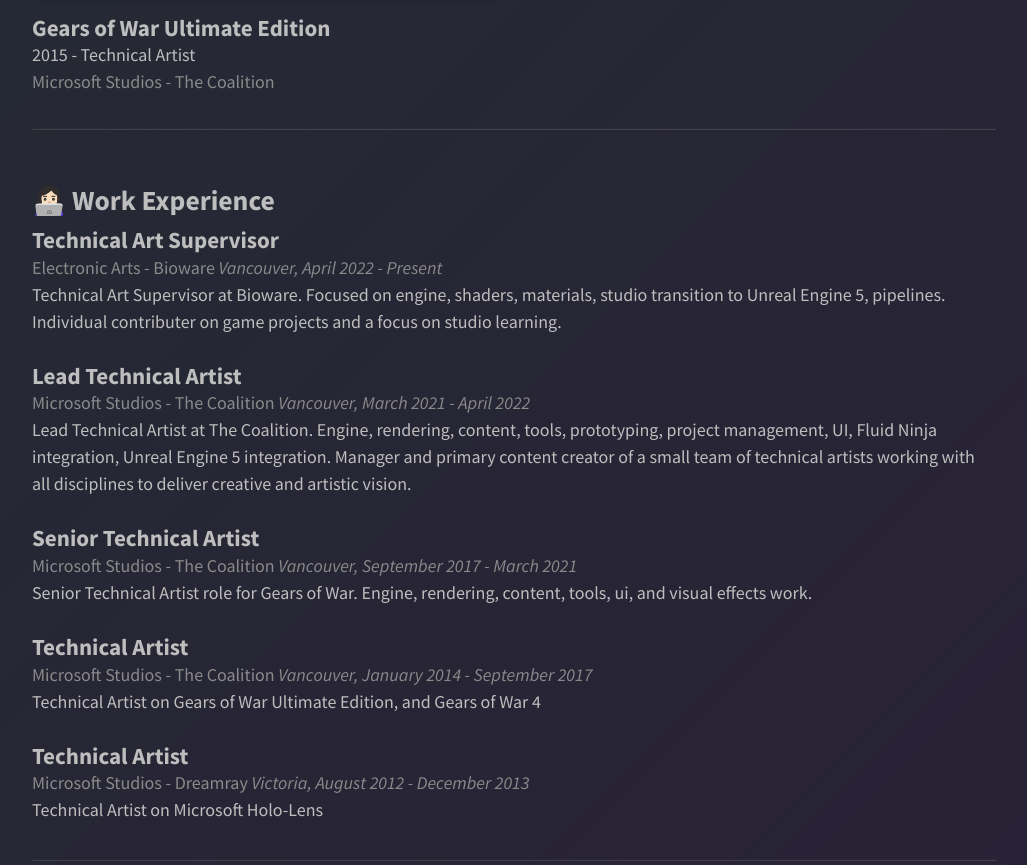
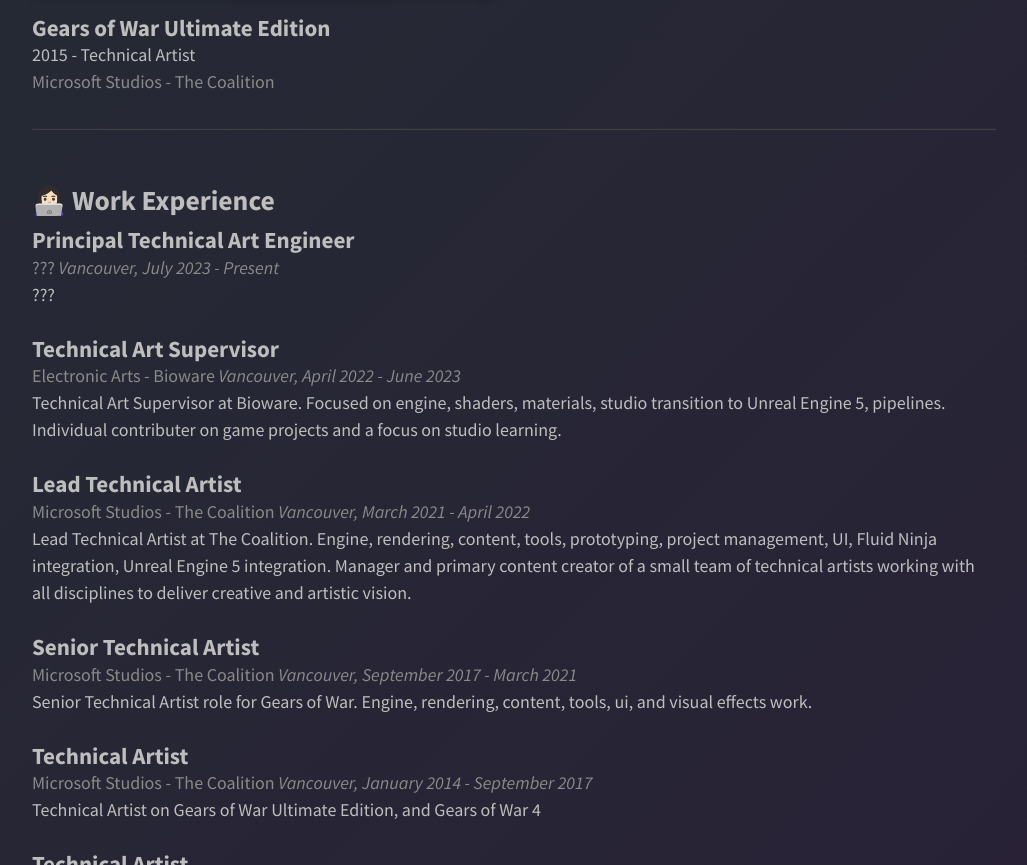
Before and after one commit to Ryan-DowlingSoka/ryan-dowlingsoka.github.io, a Jekyll site: the page built from resume.md, in a window 1280 px wide and 900 px high, scrolled down 1201 px, cut to the strip 35-900 px from the top of the window. Shown: the whole strip, without its empty margins (126-1153 px from the left). Built offline with Jekyll 4.4.1, drawn with Linux system fonts in a browser that asks for light colours; some of the changed text lies outside the part shown.

Commit message:
Update resume.

```diff
--- a/_config.yml
+++ b/_config.yml
@@ -18,7 +18,7 @@
 skin: "/assets/css/skins/dark.css"
 locale: en-US
 title: "Ryan DowlingSoka"
-description: "Technical Art Supervisor @ Bioware"
+description: "Technical Art Engineer @ ???"
 baseurl: # the subpath of your site, e.g. "/blog"
 url: "https://ryandowlingsoka.com" # the base hostname & protocol for your site e.g. "https://mmistakes.github.io"
 logo: # path of site logo, e.g. "/images/logo.png"
--- a/_data/resume.yml
+++ b/_data/resume.yml
@@ -21,10 +21,15 @@
     image: "resume-gears-of-war-ultimate-edition.png"
 
 jobs:
+  - title: "Principal Technical Art Engineer"
+    studio: "???"
+    location: "Vancouver"
+    dates: "July 2023 - Present"
+    description: "???"
   - title: "Technical Art Supervisor"
     studio: "Electronic Arts - Bioware"
     location: "Vancouver"
-    dates: "April 2022 - Present"
+    dates: "April 2022 - June 2023"
     description: "Technical Art Supervisor at Bioware. Focused on engine, shaders, materials,
     studio transition to Unreal Engine 5, pipelines.
     Individual contributer on game projects and a focus on studio learning."
```
